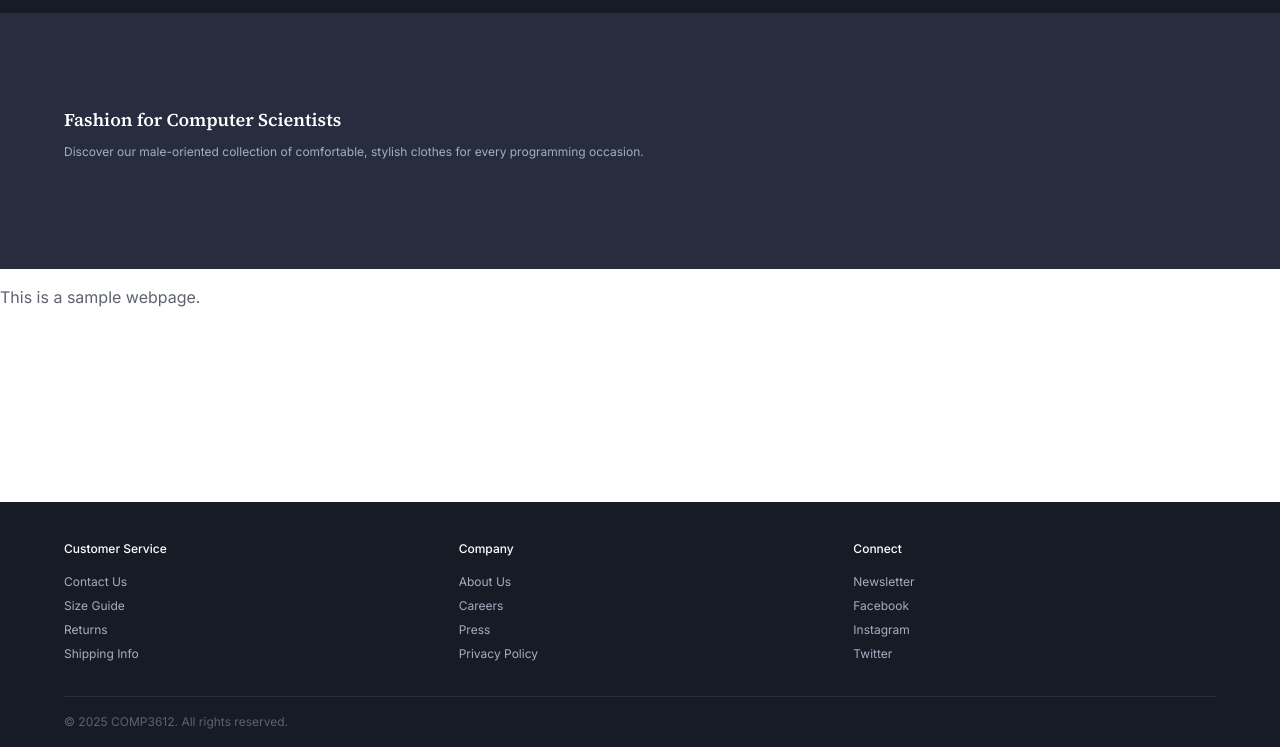
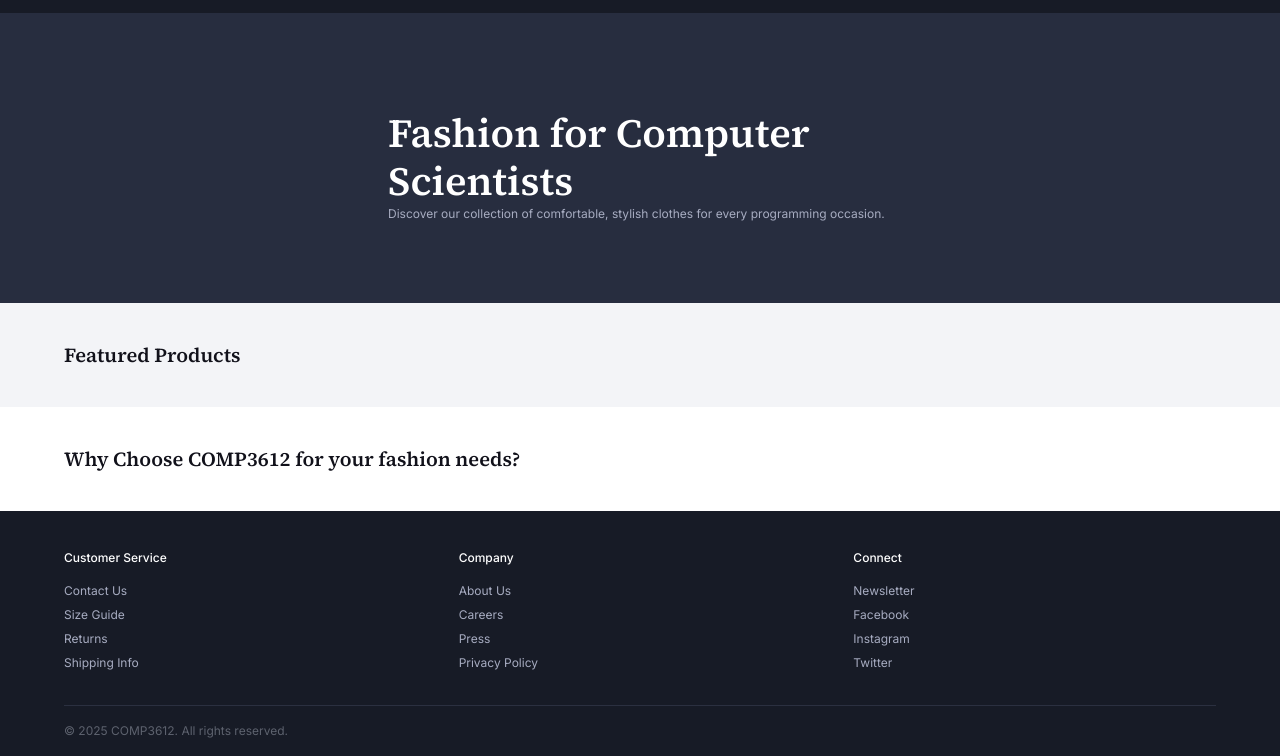
Before and after one commit to arrabbit/comp3612-asg1.github.io, a plain HTML site: page index.html in a window 1280 px wide. Shown: the part 53-809 px from the top of the page. Drawn offline with Linux system fonts and the light colour scheme.

Commit message:
more progress on home page

```diff
--- a/index.html
+++ b/index.html
@@ -35,12 +35,26 @@
             <div class="container">
                 <div class="home-banner-content">           <!-- narrow text column -->
                     <h1>Fashion for Computer Scientists</h1>
-                    <p>Discover our male-oriented collection of comfortable, stylish clothes for every programming occasion.</p>
+                    <p>Discover our collection of comfortable, stylish clothes for every programming occasion.</p>
                 </div>
             </div>
         </section>
 
-        <p>This is a sample webpage.</p>
+        <section class="feature-products">
+            <div class="container">
+                <h2>Featured Products</h2>
+                <ul class="product-list">
+                    <li>
+                    </li>
+                </ul>
+            </div>
+        </section>
+
+        <section class="why-us">
+            <div class="container">
+                <h2>Why Choose COMP3612 for your fashion needs?</h2>
+            </div>
+        </section>
     </main>
 
     <footer class="site-footer">
--- a/styles.css
+++ b/styles.css
@@ -53,7 +53,7 @@ a {
     padding: 0 1.5rem;
 }
 
-/* Header styles */
+/* ----Header styles------------------------------------------------------------------------------------------------ */
 .site-header {
     background-color: var(--darkest-blue);
 }
@@ -100,19 +100,51 @@ a {
     background-color: var(--emphasis-yellow);
 }
 
-/* Home banner styles */
+/* ----Home banner styles------------------------------------------------------------------------------------------- */
 .home-banner {
     background-color: var(--dark-blue);
-    color: var(--blue-gray);
-    font-size: 0.75rem;
-    padding: 6rem 0;
+    padding: 6rem 0 3rem 6rem;      /* top right bottom left */
 }
 
-.home-banner h1 {
+.home-banner-content {
+    max-width: 600px;
+    margin: 0 auto;           /* sets top/bottom to 0 and splits left/right evenly to center*/
+}
+
+.home-banner-content h1 {
+    font-size: 2.5rem;
+    font-weight: 300;
     color: var(--white);
 }
 
-/* Footer styles */
+.home-banner-content p {
+    font-size: 0.75rem;
+    color: var(--blue-gray);
+    margin: 0 0 2rem;         /* top right/left bottom */
+}
+
+/* ----Feature product styles--------------------------------------------------------------------------------------- */
+.feature-products {
+    background-color: var(--lightest-gray);
+    padding: 2.5rem 0;
+}
+
+.feature-products h2 {
+    font-size: 1.25rem;
+    color: var(--blue-black);
+}
+
+/* ----Why us styles--------------------------------------------------------------------------------------- */
+.why-us {
+    padding: 2.5rem 0;
+}
+
+.why-us h2 {
+    font-size: 1.25rem;
+    color: var(--blue-black);
+}
+
+/* ----Footer styles------------------------------------------------------------------------------------------------ */
 .site-footer {
     background-color: var(--darkest-blue);
     color: var(--medium-gray);
```
